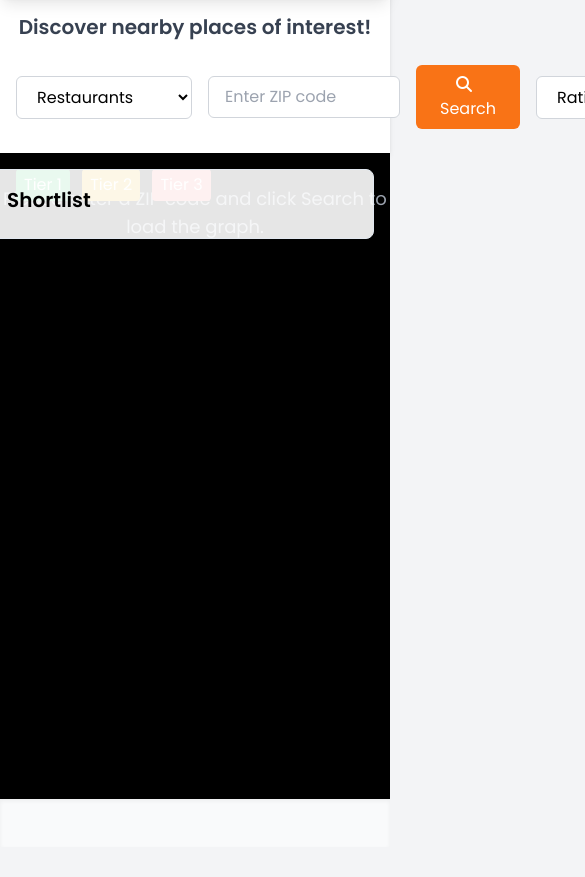
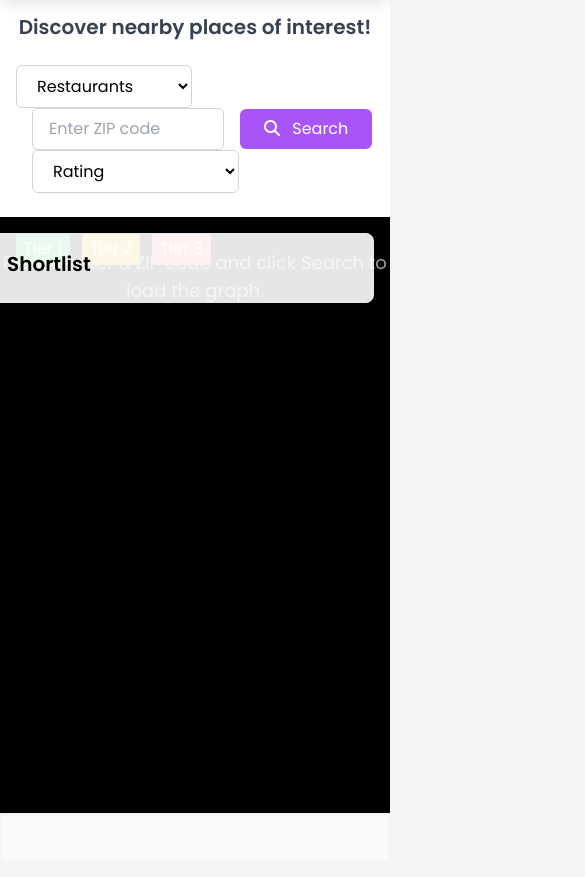
Before and after one commit to lalitlouis/city-cicruit, a website: page index.html in a window 390 px wide. Shown: the part 107-984 px from the top of the page, 585 px wide, since content can reach past the window. Drawn offline with nearby package versions, Linux system fonts and the light colour scheme.

Commit message:
update ui

```diff
--- a/index.html
+++ b/index.html
@@ -41,7 +41,7 @@
     </style>
 </head>
 <body class="font-[Poppins] bg-gray-100">
-    <header class="bg-gradient-to-r from-pink-500 to-orange-500 text-white text-center py-8 shadow-lg relative overflow-hidden">
+    <header class="bg-gradient-to-r from-purple-400 via-pink-500 to-red-500 text-white text-center py-8 shadow-lg relative overflow-hidden">
         <h1 class="text-4xl font-bold relative z-10"><i class="fas fa-map-marked-alt mr-2"></i> City<span>Circuit</span></h1>
         <div class="absolute bottom-0 left-0 w-full h-8 bg-white rounded-t-full"></div>
     </header>
@@ -50,19 +50,19 @@
             <div class="text-center mb-6">
                 <p class="text-xl font-semibold text-gray-700">Discover nearby places of interest!</p>
             </div>
-            <div class="flex items-center space-x-4">
-                <select id="interestType" class="px-4 py-2 bg-white border border-gray-300 rounded-md focus:outline-none focus:ring-2 focus:ring-orange-500 focus:border-transparent">
+            <div class="flex flex-wrap items-center space-x-4">
+                <select id="interestType" class="px-4 py-2 bg-white border border-gray-300 rounded-md focus:outline-none focus:ring-2 focus:ring-purple-500 focus:border-transparent">
                     <option value="restaurant">Restaurants</option>
                     <option value="museum">Museums</option>
                     <option value="movie_theater">Movie Theaters</option>
                     <option value="park">Parks</option>
                     <option value="shopping_mall">Shopping Malls</option>
                 </select>
-                <input type="text" id="locationInput" placeholder="Enter ZIP code" class="px-4 py-2 w-48 bg-white border border-gray-300 rounded-md focus:outline-none focus:ring-2 focus:ring-orange-500 focus:border-transparent">
-                <button id="searchButton" class="px-6 py-2 bg-orange-500 text-white rounded-md hover:bg-orange-600 focus:outline-none focus:ring-2 focus:ring-orange-500 focus:ring-opacity-50 transition duration-150 ease-in-out">
+                <input type="text" id="locationInput" placeholder="Enter ZIP code" class="px-4 py-2 w-48 bg-white border border-gray-300 rounded-md focus:outline-none focus:ring-2 focus:ring-purple-500 focus:border-transparent">
+                <button id="searchButton" class="px-6 py-2 bg-purple-500 text-white rounded-md hover:bg-purple-600 focus:outline-none focus:ring-2 focus:ring-purple-500 focus:ring-opacity-50 transition duration-150 ease-in-out">
                     <i class="fas fa-search mr-2"></i> Search
                 </button>
-                <select id="scoreOption" class="px-4 py-2 bg-white border border-gray-300 rounded-md focus:outline-none focus:ring-2 focus:ring-orange-500 focus:border-transparent">
+                <select id="scoreOption" class="px-4 py-2 bg-white border border-gray-300 rounded-md focus:outline-none focus:ring-2 focus:ring-purple-500 focus:border-transparent">
                     <option value="rating">Rating</option>
                     <option value="reviews">Number of Reviews</option>
                     <option value="distance">Distance</option>
@@ -71,7 +71,7 @@
             </div>
         </div>
     </nav>
-    <main class="flex flex-col md:flex-row h-[calc(100vh-150px)] overflow-hidden">
+    <main class="flex flex-col md:flex-row h-[calc(100vh-200px)] overflow-hidden">
         <div id="graph" class="flex-grow md:w-2/3 relative bg-black h-full min-h-[400px]">
             <p id="placeholderMessage" class="text-center text-lg text-gray-400 mt-8">Please enter a ZIP code and click Search to load the graph.</p>
             <div id="tierButtons" class="absolute top-4 left-4">
--- a/script.js
+++ b/script.js
@@ -65,6 +65,7 @@ document.addEventListener('DOMContentLoaded', function() {
         currentZipCode = zipCode;
         updateGraph(d3.select('#scoreOption').property('value'));
     }
+
 
     function updateGraph(option) {
         if (!currentData || currentData.length === 0) {
@@ -227,11 +228,11 @@ document.addEventListener('DOMContentLoaded', function() {
         }
 
         const item = shortlistContainer.append('div')
-            .attr('class', 'shortlist-item p-2 mb-2 bg-gray-100 rounded flex justify-between items-center');
+            .attr('class', 'shortlist-item p-2 mb-2 bg-purple-100 rounded-full flex justify-between items-center');
 
         item.append('span')
             .text(place.name)
-            .attr('class', 'cursor-pointer hover:text-blue-500')
+            .attr('class', 'cursor-pointer hover:text-purple-700')
             .on('click', () => showInfo(place));
 
         item.append('button')
```
